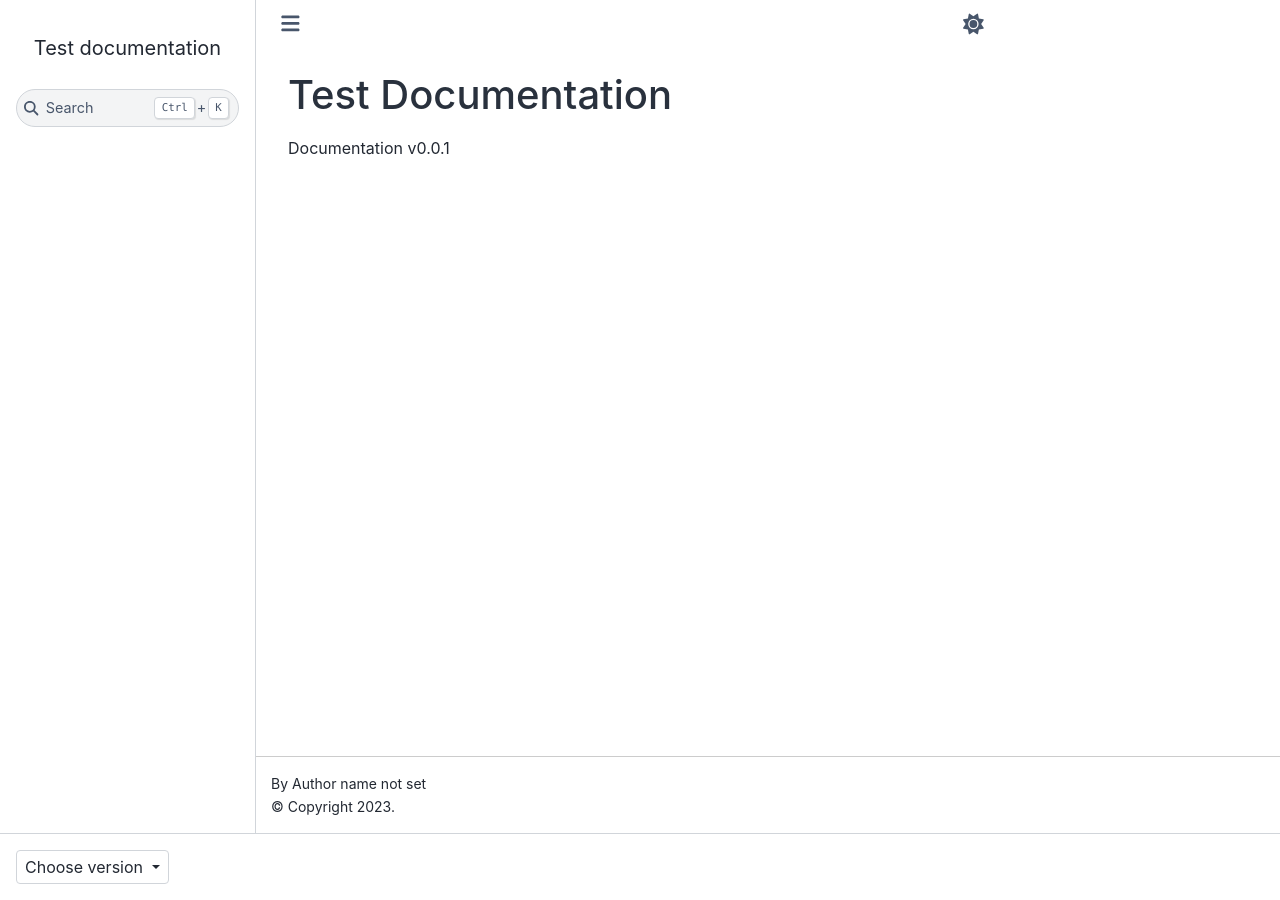
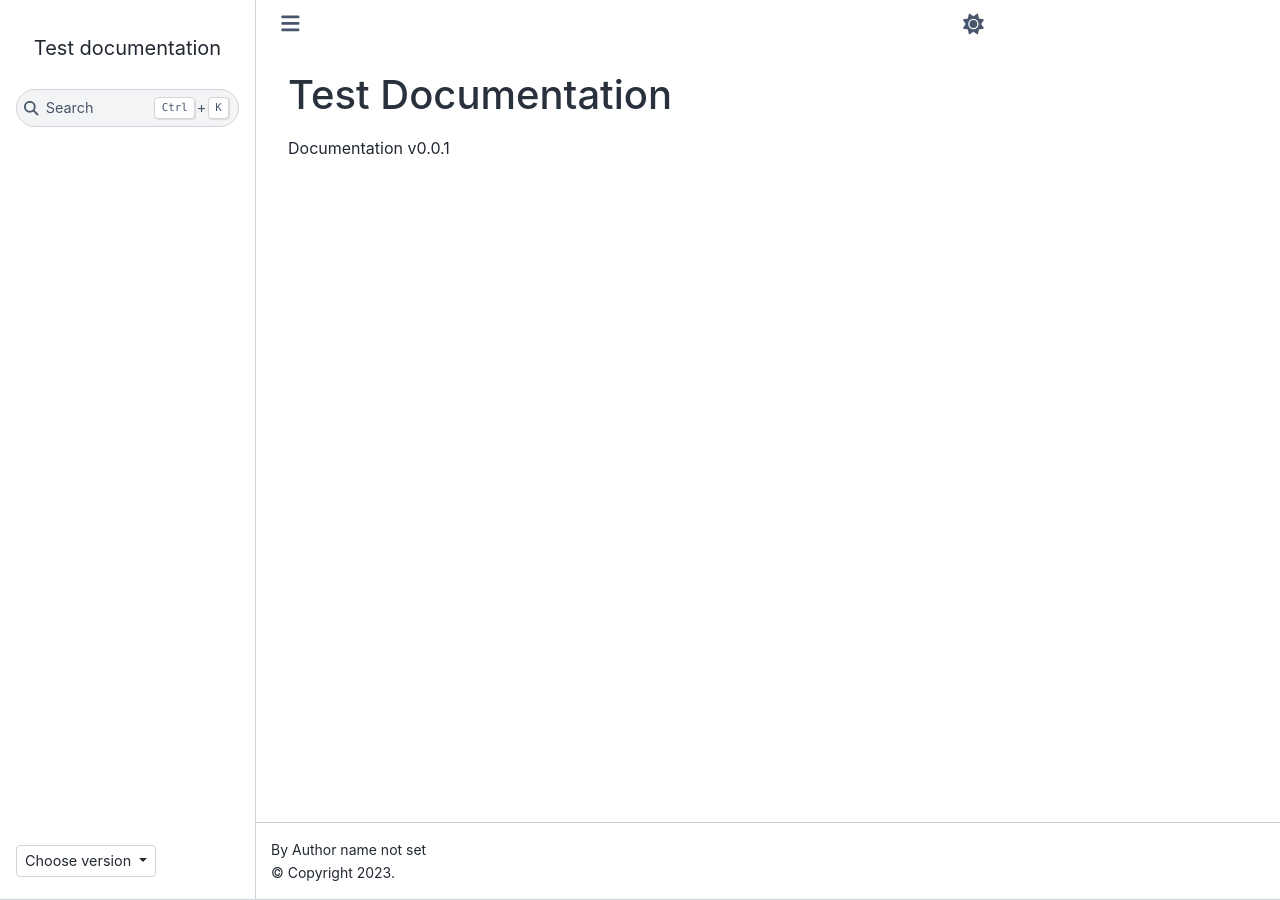
Before and after one commit to schroedtert/gh-pages-test, a Sphinx documentation site: the page built from docs/source/index.rst, in a window 1280 px wide. Built offline with Sphinx 7.4.7 and the Sphinx Book theme 1.1.4, drawn with Linux system fonts in a browser that asks for light colours; comment, search, counter and statistics services are not loaded; part of the change alters nothing that is shown.

Commit message:
Version selector testing

```diff
--- a/docs/source/conf.py
+++ b/docs/source/conf.py
@@ -27,20 +27,19 @@ exclude_patterns = []
 # https://www.sphinx-doc.org/en/master/usage/configuration.html#options-for-html-output
 
 html_theme = "sphinx_book_theme"
-html_static_path = ["_static"]
 html_context = {"default_mode": "light"}
-html_js_files = ['versions.js']
+
 
 html_theme_options = {
-    "switcher" : {
-        "json_url": "../version.json",
-        "version_match": "latest"
+    "switcher": {
+        "json_url": "https://schroedtert.github.io/gh-pages-test/versions.json",
+        "version_match": "foo",
     },
     "home_page_in_toc": False,
     "use_fullscreen_button": False,
     "use_issues_button": False,
     "use_download_button": False,
-    "footer_start": ["version-switcher"],
+    "primary_sidebar_end": ["version-switcher"],
 }
 
 # -- Options for EPUB output
```
Also changed, not shown: 1 other file.
